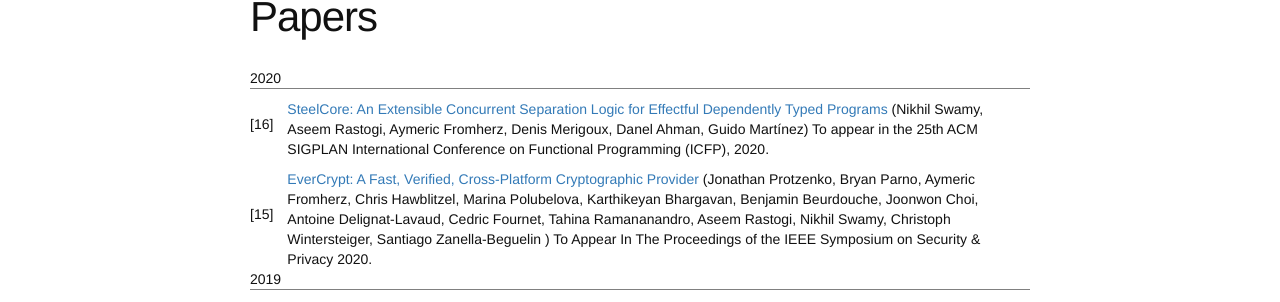
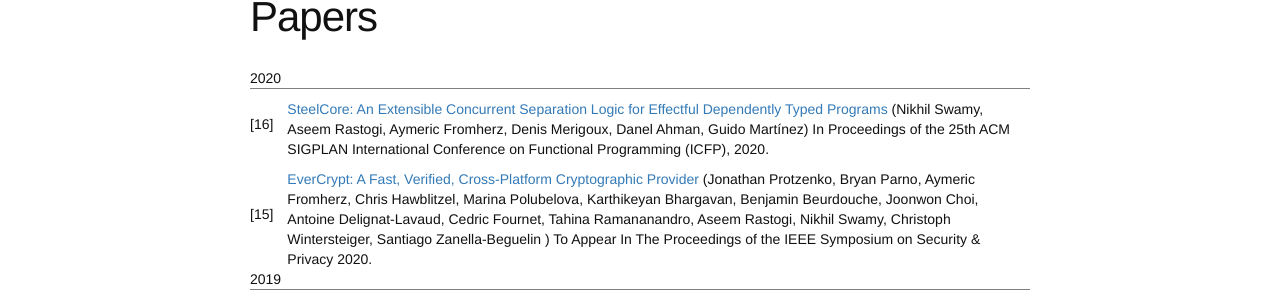
Before and after one commit to project-everest/project-everest.github.io, a Jekyll site: the page built from papers.md, in a window 1280 px wide. Shown: the part 116-418 px from the top of the page. Built offline with Jekyll 4.4.1, drawn with Linux system fonts in a browser that asks for light colours.

Commit message:
steelcore was published

```diff
--- a/papers.md
+++ b/papers.md
@@ -20,7 +20,7 @@
 <span itemprop="author" itemtype="http://schema.org/Person">Danel Ahman</span>,
 <span itemprop="author" itemtype="http://schema.org/Person">Guido Mart&iacute;nez</span></span>)
       <span class="bibbooktitle">
-        <span itemprop="isPartOf">To appear in the 25th ACM SIGPLAN International Conference on Functional Programming (ICFP),</span>
+        <span itemprop="isPartOf">In Proceedings of the 25th ACM SIGPLAN International Conference on Functional Programming (ICFP),</span>
       </span>
       <span itemprop="datePublished">2020</span>.
     </span>
```
